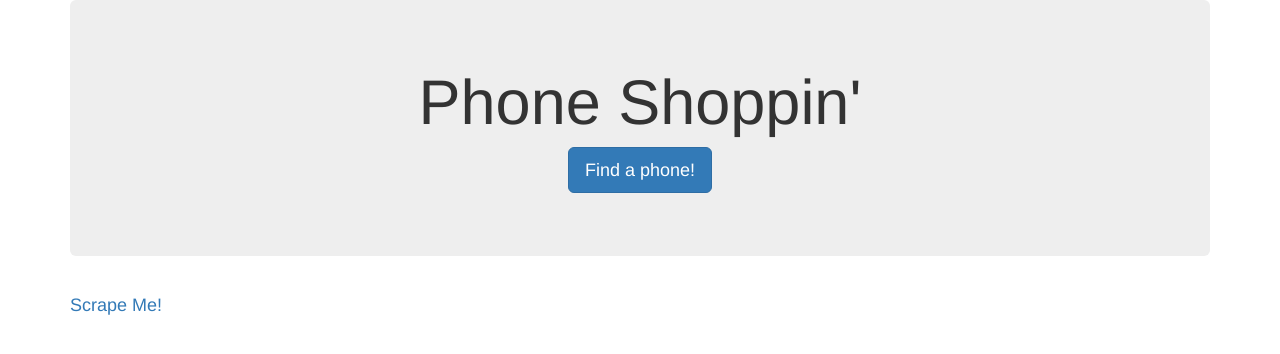
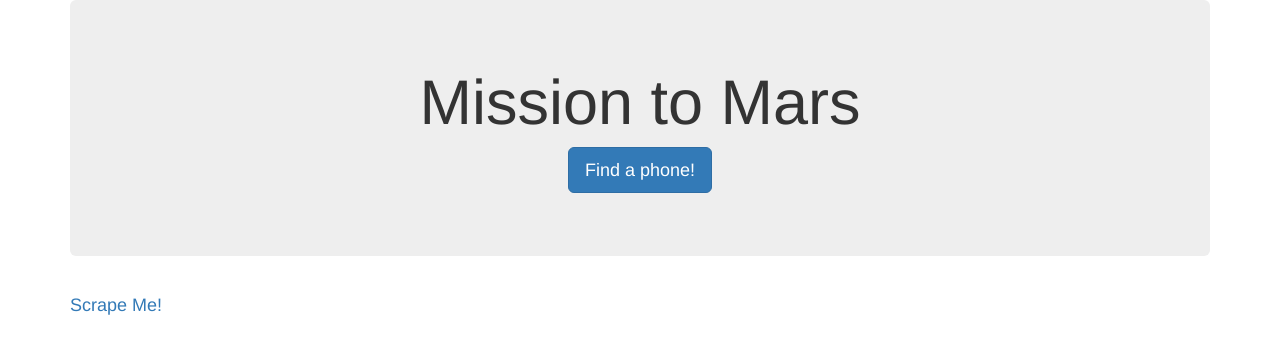
Before and after one commit to anthonygcarannante/Web-Scraping-Planet-Mars, a Flask app: page / in a window 1280 px wide. Shown: the top 354 px of the page. Run offline with Flask 2, Linux system fonts and the light colour scheme; data that the repository does not hold is empty; some libraries are stand-ins or nearby versions.

Commit message:
App.py up and running. Final task is to design webpage

```diff
--- a/Mission_To_Mars/app.py
+++ b/Mission_To_Mars/app.py
@@ -5,12 +5,11 @@ import scrape_mars
 app = Flask(__name__)
 
 # Use flask_pymongo to set up mongo connection
-app.config["MONGO_URI"] = "mongodb://localhost:27017/phone_app"
+app.config["MONGO_URI"] = "mongodb://localhost:27017/mars_app"
 mongo = PyMongo(app)
 
 # Or set inline
 # mongo = PyMongo(app, uri="mongodb://localhost:27017/phone_app")
-
 
 @app.route("/")
 def index():
--- a/Mission_To_Mars/templates/index.html
+++ b/Mission_To_Mars/templates/index.html
@@ -13,7 +13,7 @@
   <div class="container">
 
     <div class="jumbotron text-center">
-      <h1>Phone Shoppin'</h1>
+      <h1>Mission to Mars</h1>
       <p><a class="btn btn-primary btn-lg" href="/scrape" role="button">Find a phone!</a></p>
     </div>
 
@@ -21,7 +21,7 @@
     <div class="row" id="phone-listings">
       <div class="col-md-12">
         <h4 class="heading">
-            <a href="index.html/scrape">Scrape Me!</a>
+            <a href="/scrape">Scrape Me!</a>
         </h4>
         <small></small>
       </div>
```
